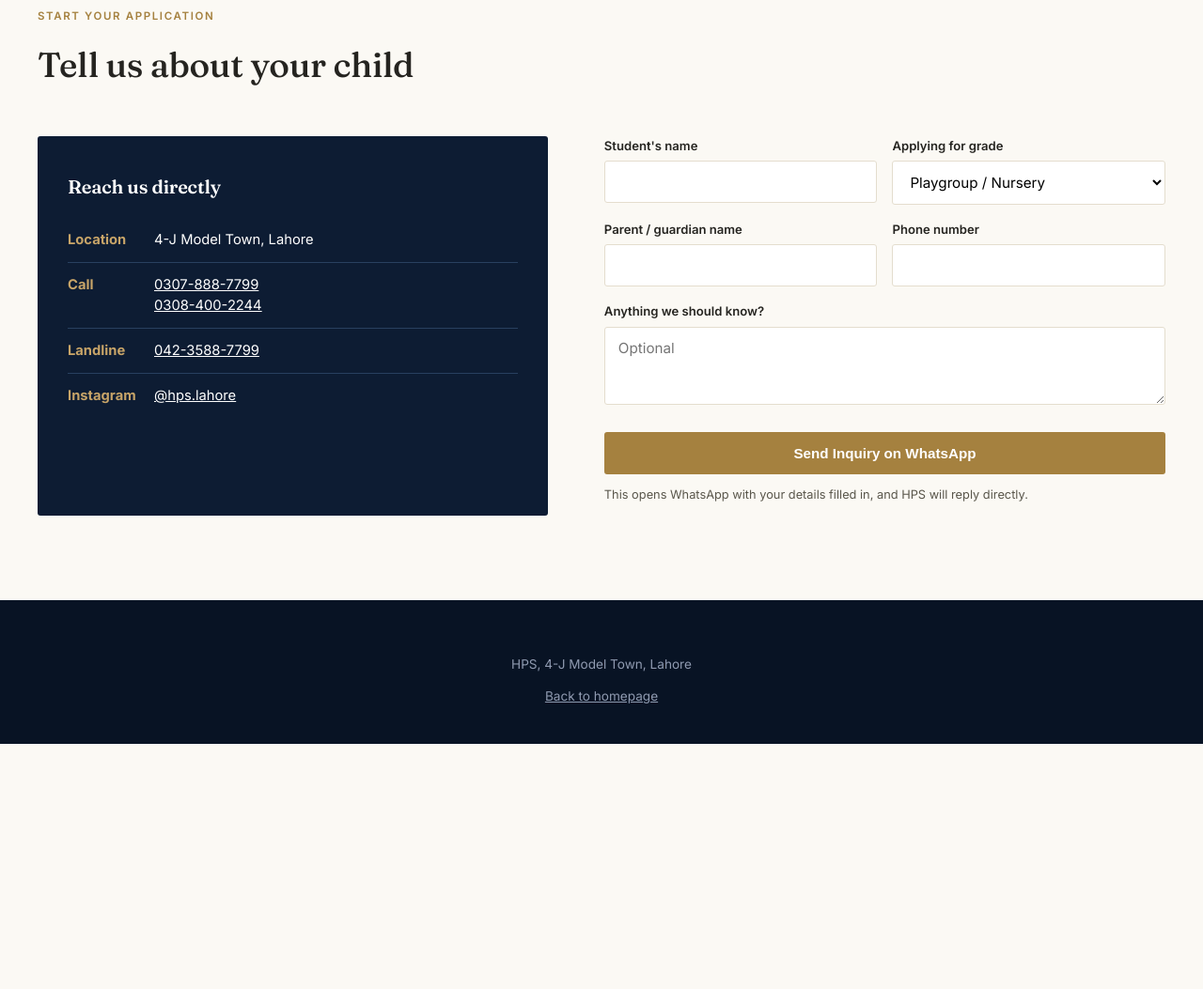
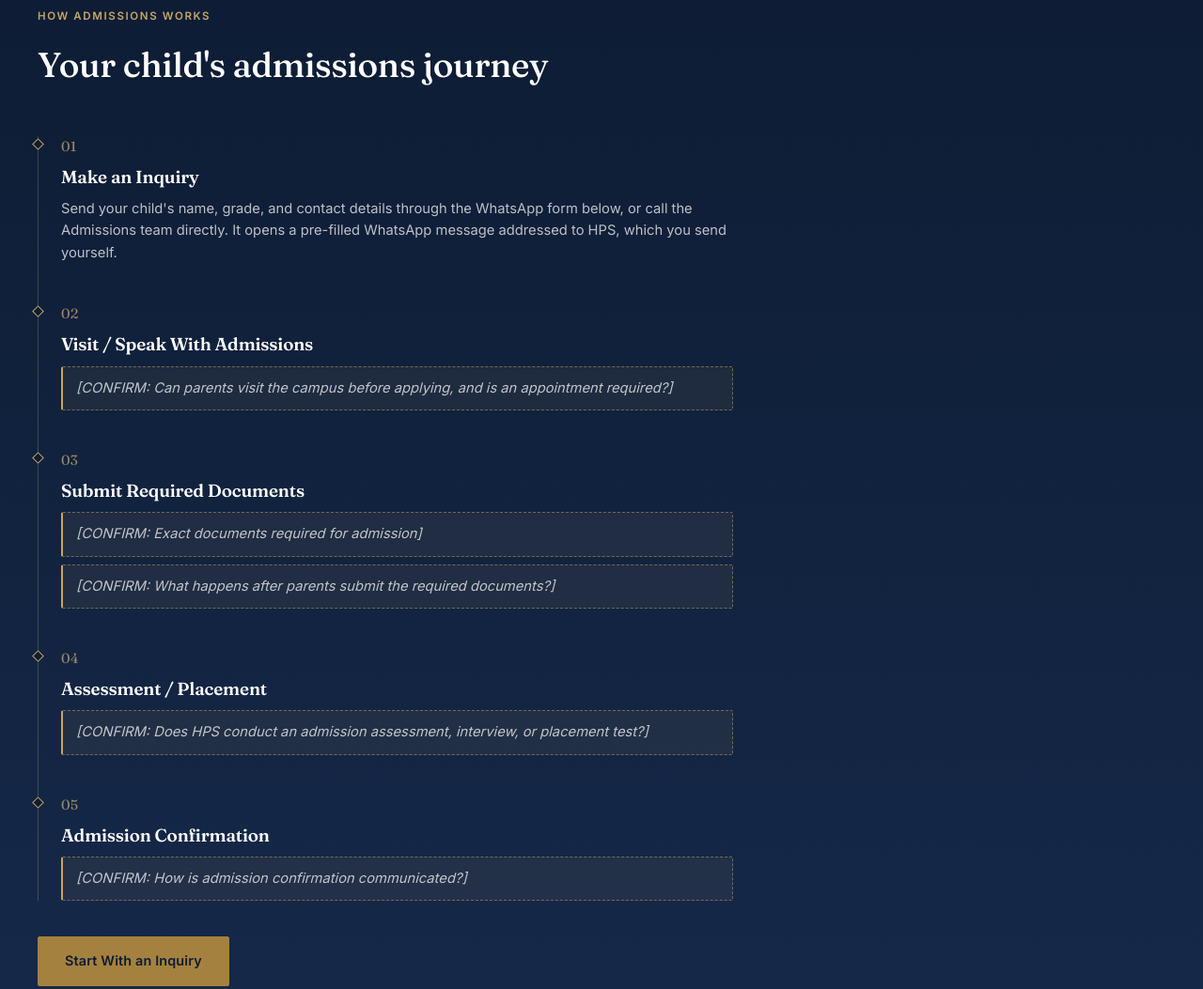
Before and after one commit to Pasha17711/hps-lahore, a plain HTML site: page admissions.html in a window 1280 px wide. Shown: the part 1089-2142 px from the top of the page at 94% size. Before the commit the page ends 1881 px from the top, so only its background shows below. Drawn offline with Linux system fonts and the light colour scheme; a script that the page names is missing.

Commit message:
Add admissions process section

```diff
--- a/admissions.html
+++ b/admissions.html
@@ -91,6 +91,33 @@
 
   footer{background:#081324; color:#8f9ab0; padding:44px 0 26px; text-align:center; font-size:.85rem;}
   footer a{color:#8f9ab0;}
+
+  .reveal{opacity:0; transform:translateY(16px); transition:opacity .6s ease, transform .6s ease;}
+  .reveal.in{opacity:1; transform:none;}
+  @media (prefers-reduced-motion: reduce){ .reveal{opacity:1; transform:none; transition:none;} }
+
+  .confirm{position:relative; margin:8px 0 0; padding:11px 14px; border:1px dashed rgba(165,129,63,.55); border-left:2px solid var(--gold); background:rgba(165,129,63,.07); border-radius:2px; font-size:.85rem; font-style:italic; color:var(--ink-soft); line-height:1.55;}
+  .process .confirm{border-color:rgba(199,164,104,.5); border-left-color:var(--gold-soft); background:rgba(199,164,104,.08); color:rgba(255,255,255,.72);}
+
+  /* ---------- ADMISSIONS PROCESS ---------- */
+  .process{background:linear-gradient(180deg,var(--navy),var(--navy-2)); color:#fff;}
+  .process .label{color:var(--gold-soft);}
+  .process .head h2{color:#fff;}
+  .p-timeline{list-style:none; margin:0; padding:0 0 0 24px; border-left:1px solid rgba(199,164,104,.28); max-width:740px;}
+  .p-row{position:relative; padding:0 0 42px;}
+  .p-row:last-child{padding-bottom:0;}
+  .p-row::before{content:""; position:absolute; left:-29px; top:4px; width:7px; height:7px; border:1px solid var(--gold-soft); background:var(--navy); transform:rotate(45deg);}
+  .p-num{display:block; font-family:'Fraunces',serif; color:rgba(199,164,104,.78); font-size:.92rem; letter-spacing:.02em; margin-bottom:6px;}
+  .p-row h3{margin:0 0 8px; font-size:1.18rem; font-weight:600; color:#fff;}
+  .p-row p{margin:0 0 8px; font-size:.92rem; color:rgba(255,255,255,.72); line-height:1.6;}
+  .p-row p:last-child{margin-bottom:0;}
+  .process-cta{display:inline-block; margin-top:38px; background:var(--gold); color:var(--navy); text-decoration:none; padding:14px 28px; font-weight:600; font-size:.9rem; letter-spacing:.01em; border-radius:2px; border:1px solid var(--gold);}
+  .process-cta:hover{background:var(--gold-soft); border-color:var(--gold-soft);}
+  @media (max-width:700px){
+    .p-timeline{padding-left:20px;}
+    .p-row::before{left:-25px;}
+    .p-row{padding-bottom:34px;}
+  }
 </style>
 </head>
 <body>
@@ -131,7 +158,45 @@
   </div>
 </section>
 
-<section class="apply">
+<section class="process" id="process" aria-labelledby="process-title">
+  <div class="wrap">
+    <div class="head">
+      <span class="label">How Admissions Works</span>
+      <h2 id="process-title">Your child's admissions journey</h2>
+    </div>
+    <ol class="p-timeline">
+      <li class="p-row reveal">
+        <span class="p-num">01</span>
+        <h3>Make an Inquiry</h3>
+        <p>Send your child's name, grade, and contact details through the WhatsApp form below, or call the Admissions team directly. It opens a pre-filled WhatsApp message addressed to HPS, which you send yourself.</p>
+      </li>
+      <li class="p-row reveal">
+        <span class="p-num">02</span>
+        <h3>Visit / Speak With Admissions</h3>
+        <p class="confirm">[CONFIRM: Can parents visit the campus before applying, and is an appointment required?]</p>
+      </li>
+      <li class="p-row reveal">
+        <span class="p-num">03</span>
+        <h3>Submit Required Documents</h3>
+        <p class="confirm">[CONFIRM: Exact documents required for admission]</p>
+        <p class="confirm">[CONFIRM: What happens after parents submit the required documents?]</p>
+      </li>
+      <li class="p-row reveal">
+        <span class="p-num">04</span>
+        <h3>Assessment / Placement</h3>
+        <p class="confirm">[CONFIRM: Does HPS conduct an admission assessment, interview, or placement test?]</p>
+      </li>
+      <li class="p-row reveal">
+        <span class="p-num">05</span>
+        <h3>Admission Confirmation</h3>
+        <p class="confirm">[CONFIRM: How is admission confirmation communicated?]</p>
+      </li>
+    </ol>
+    <a class="process-cta" href="#apply">Start With an Inquiry</a>
+  </div>
+</section>
+
+<section class="apply" id="apply">
   <div class="wrap">
     <div class="head">
       <span class="label">Start Your Application</span>
@@ -190,6 +255,20 @@ document.getElementById('admissionForm').addEventListener('submit', function(e){
   const url = `https://wa.me/${waNumber}?text=${encodeURIComponent(text)}`;
   window.open(url, '_blank');
 });
+
+(function(){
+  var prefersReduced = window.matchMedia('(prefers-reduced-motion: reduce)').matches;
+  if (!prefersReduced && 'IntersectionObserver' in window) {
+    var obs = new IntersectionObserver(function(entries){
+      entries.forEach(function(e){
+        if (e.isIntersecting) { e.target.classList.add('in'); obs.unobserve(e.target); }
+      });
+    }, {threshold:.15});
+    document.querySelectorAll('.reveal').forEach(function(el){ obs.observe(el); });
+  } else {
+    document.querySelectorAll('.reveal').forEach(function(el){ el.classList.add('in'); });
+  }
+})();
 </script>
 
 </body>
```
